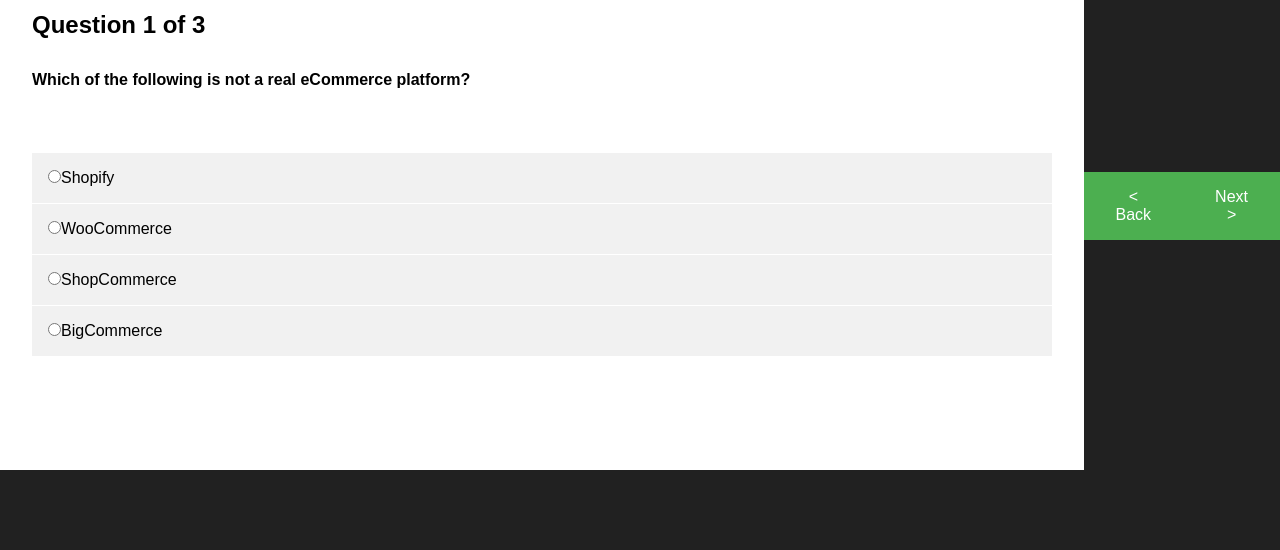
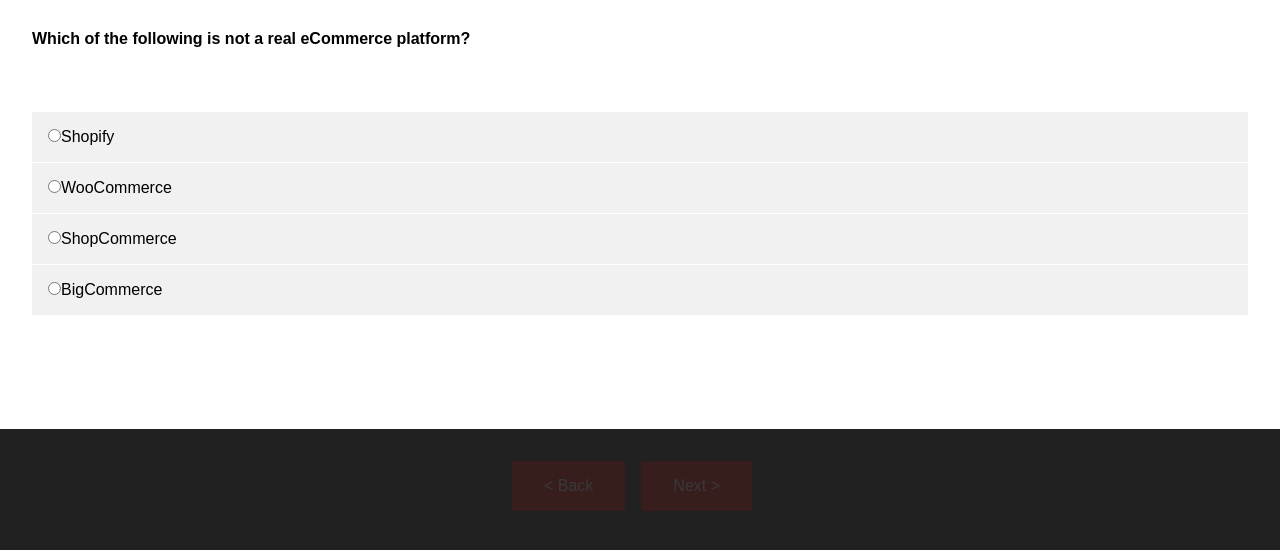
Before and after one commit to jettdembin/quizApp, a plain HTML site: page index.html in a window 1280 px wide. Shown: the part 210-760 px from the top of the page. Drawn offline with nearby package versions, Linux system fonts and the light colour scheme.

Commit message:
making code more dynamic

```diff
--- a/style.css
+++ b/style.css
@@ -12,6 +12,7 @@ html, body {
 
 body {
     display: flex;
+    flex-direction: column;
     align-items: center;
     justify-content: center;
 }
@@ -45,7 +46,7 @@ h4 {
 }
 
 input[type="radio"] {
-
+    cursor: pointer;
 }
 
 .question-style {
@@ -54,16 +55,38 @@ input[type="radio"] {
     padding: 1rem;
 }
 
+.question-content {
+    width: 100%;
+    height: 100%;
+}
+
 button {
+    display: block;
     padding: 1rem 2rem;
     border-radius: 0%;
     border: none;
-    background: #4caf50;
     color: white;
     font-size: 1rem;
     margin-top: 2rem;
-    cursor: pointer;
+    margin-right: 1rem;
 }
+
+.back-btn {
+    background: red;
+    opacity: .1;
+    pointer-events: none;
+}
+
+.next-btn {
+    background: red;
+    opacity: .1;
+    pointer-events: none;
+}
+
+.opacity {
+    opacity: 1;
+}
+
 .btn {
     display: flex;
 }
```
